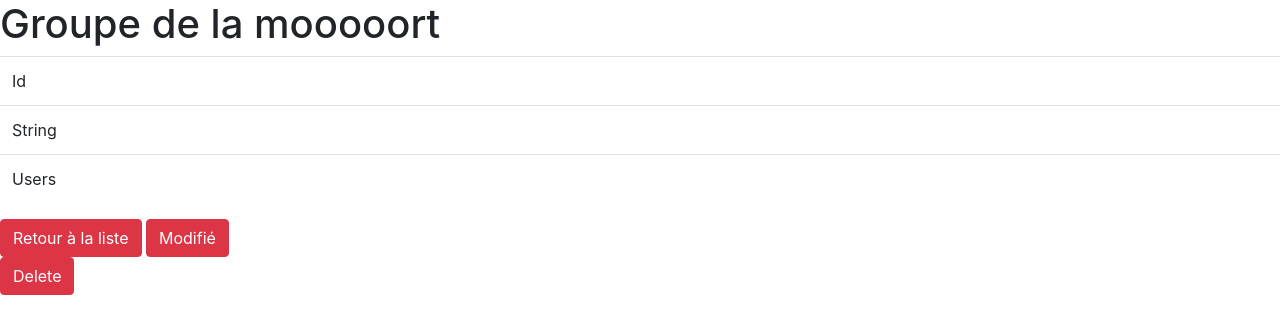
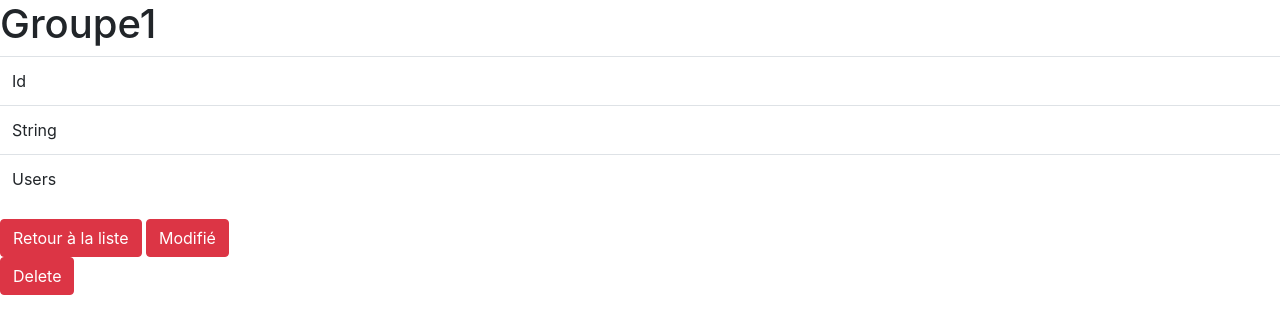
Before and after one commit to MartinWill-Boissonnat/Kikipaye, a Symfony app: template templates/groupe/show.html.twig in a window 1280 px wide. Shown: the top 334 px of the page. Run offline with Twig, Linux system fonts and the light colour scheme; the template is opened without the code that fills it, so the values that code supplies are empty; some libraries are stand-ins or nearby versions.

Commit message:
Retour à la normale

```diff
--- a/templates/groupe/show.html.twig
+++ b/templates/groupe/show.html.twig
@@ -3,7 +3,7 @@
 {% block title %}Groupe{% endblock %}
 
 {% block body %}
-    <h1>Groupe de la mooooort</h1>
+    <h1>Groupe1</h1>
 
     <table class="table">
         <tbody>
```
